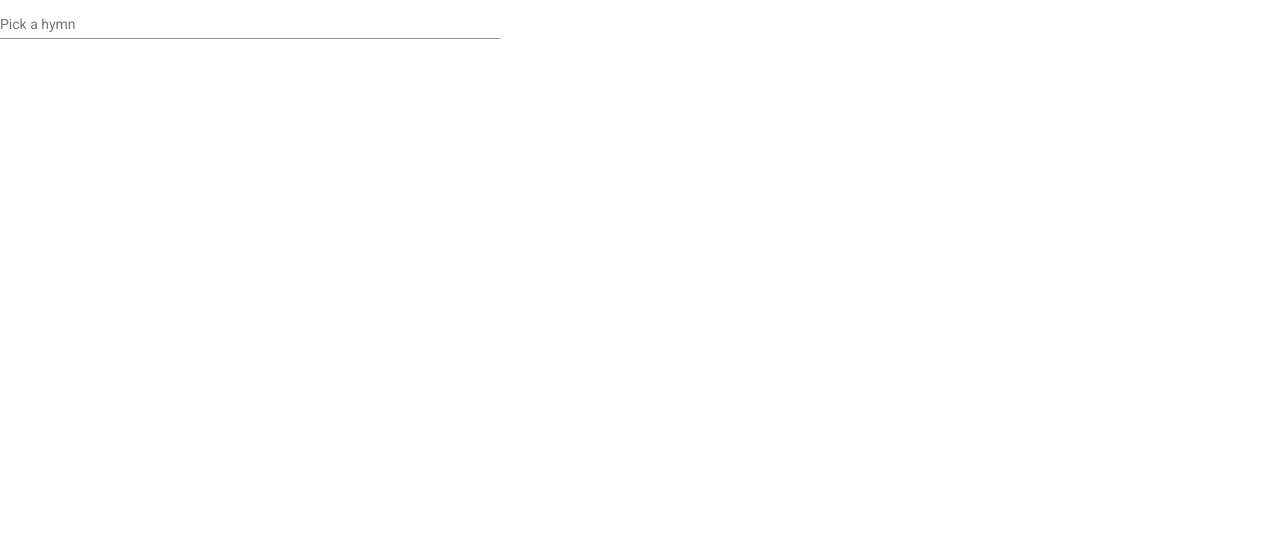
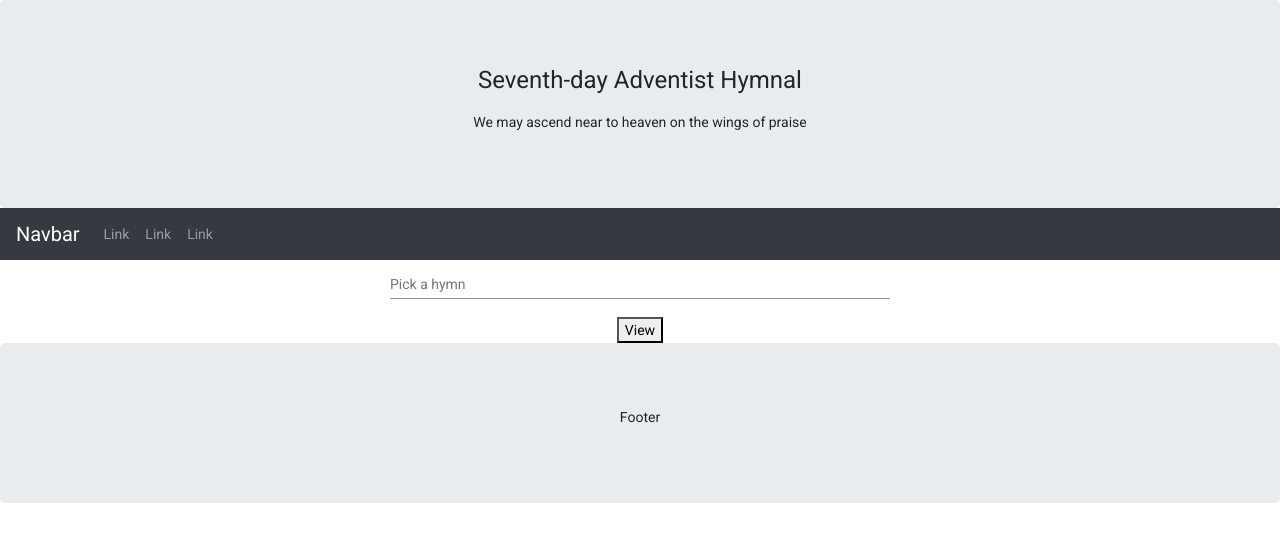
Before and after one commit to gesab001/hymns, an Angular app: page / in a window 1280 px wide. Shown: the top 542 px of the page. Built offline with nearby package versions, Linux system fonts and the light colour scheme.

Commit message:
added option selected event

```diff
--- a/angular.json
+++ b/angular.json
@@ -28,7 +28,10 @@
               "src/styles.css",
               "node_modules/bootstrap/dist/css/bootstrap.min.css"
             ],
-            "scripts": []
+            "scripts": [
+              "node_modules/jquery/dist/jquery.min.js",
+              "node_modules/bootstrap/dist/js/bootstrap.min.js"
+            ]
           },
           "configurations": {
             "production": {
@@ -119,6 +122,10 @@
               "devServerTarget": "hymns:serve:production"
             }
           }
+        },
+        "deploy": {
+          "builder": "angular-cli-ghpages:deploy",
+          "options": {}
         }
       }
     }
--- a/package.json
+++ b/package.json
@@ -35,9 +35,10 @@
     "@angular-devkit/build-angular": "~0.901.7",
     "@angular/cli": "~9.1.7",
     "@angular/compiler-cli": "~9.1.9",
-    "@types/node": "^12.11.1",
     "@types/jasmine": "~3.5.0",
     "@types/jasminewd2": "~2.0.3",
+    "@types/node": "^12.11.1",
+    "angular-cli-ghpages": "^0.6.2",
     "codelyzer": "^5.1.2",
     "jasmine-core": "~3.5.0",
     "jasmine-spec-reporter": "~4.2.1",
--- a/src/app/app.component.css
+++ b/src/app/app.component.css
@@ -16,3 +16,14 @@
 .example-full-width {
   width: 100%;
 }
+
+/* Make the image fully responsive */
+.carousel-inner img {
+  width: 100%;
+  height: 100%;
+}
+
+.fakeimg {
+  height: 200px;
+  background: #aaa;
+}
--- a/src/app/app.component.html
+++ b/src/app/app.component.html
@@ -1,314 +1,31 @@
-<!-- * * * * * * * * * * * * * * * * * * * * * * * * * * * * * * * -->
-<!-- * * * * * * * * * * * The content below * * * * * * * * * * * -->
-<!-- * * * * * * * * * * is only a placeholder * * * * * * * * * * -->
-<!-- * * * * * * * * * * and can be replaced. * * * * * * * * * * * -->
-<!-- * * * * * * * * * * * * * * * * * * * * * * * * * * * * * * * -->
-<!-- * * * * * * * * * Delete the template below * * * * * * * * * * -->
-<!-- * * * * * * * to get started with your project! * * * * * * * * -->
-<!-- * * * * * * * * * * * * * * * * * * * * * * * * * * * * * * * -->
+<div class="jumbotron text-center" style="margin-bottom:0">
+  <h1>{{title}}</h1>
+  <p>{{subtitle}}</p>
+</div>
 
-<!--<style>-->
-<!--  :host {-->
-<!--    font-family: -apple-system, BlinkMacSystemFont, "Segoe UI", Roboto, Helvetica, Arial, sans-serif, "Apple Color Emoji", "Segoe UI Emoji", "Segoe UI Symbol";-->
-<!--    font-size: 14px;-->
-<!--    color: #333;-->
-<!--    box-sizing: border-box;-->
-<!--    -webkit-font-smoothing: antialiased;-->
-<!--    -moz-osx-font-smoothing: grayscale;-->
-<!--  }-->
+<nav class="navbar navbar-expand-sm bg-dark navbar-dark">
+  <a class="navbar-brand" href="#">Navbar</a>
+  <button class="navbar-toggler" type="button" data-toggle="collapse" data-target="#collapsibleNavbar">
+    <span class="navbar-toggler-icon"></span>
+  </button>
+  <div class="collapse navbar-collapse" id="collapsibleNavbar">
+    <ul class="navbar-nav">
+      <li class="nav-item">
+        <a class="nav-link" href="#">Link</a>
+      </li>
+      <li class="nav-item">
+        <a class="nav-link" href="#">Link</a>
+      </li>
+      <li class="nav-item">
+        <a class="nav-link" href="#">Link</a>
+      </li>
+    </ul>
+  </div>
+</nav>
 
-<!--  h1,-->
-<!--  h2,-->
-<!--  h3,-->
-<!--  h4,-->
-<!--  h5,-->
-<!--  h6 {-->
-<!--    margin: 8px 0;-->
-<!--  }-->
-
-<!--  p {-->
-<!--    margin: 0;-->
-<!--  }-->
-
-<!--  .spacer {-->
-<!--    flex: 1;-->
-<!--  }-->
-
-<!--  .toolbar {-->
-<!--    position: absolute;-->
-<!--    top: 0;-->
-<!--    left: 0;-->
-<!--    right: 0;-->
-<!--    height: 60px;-->
-<!--    display: flex;-->
-<!--    align-items: center;-->
-<!--    background-color: #1976d2;-->
-<!--    color: white;-->
-<!--    font-weight: 600;-->
-<!--  }-->
-
-<!--  .toolbar img {-->
-<!--    margin: 0 16px;-->
-<!--  }-->
-
-<!--  .toolbar #twitter-logo {-->
-<!--    height: 40px;-->
-<!--    margin: 0 16px;-->
-<!--  }-->
-
-<!--  .toolbar #twitter-logo:hover {-->
-<!--    opacity: 0.8;-->
-<!--  }-->
-
-<!--  .content {-->
-<!--    display: flex;-->
-<!--    margin: 82px auto 32px;-->
-<!--    padding: 0 16px;-->
-<!--    max-width: 960px;-->
-<!--    flex-direction: column;-->
-<!--    align-items: center;-->
-<!--  }-->
-
-<!--  svg.material-icons {-->
-<!--    height: 24px;-->
-<!--    width: auto;-->
-<!--  }-->
-
-<!--  svg.material-icons:not(:last-child) {-->
-<!--    margin-right: 8px;-->
-<!--  }-->
-
-<!--  .card svg.material-icons path {-->
-<!--    fill: #888;-->
-<!--  }-->
-
-<!--  .card-container {-->
-<!--    display: flex;-->
-<!--    flex-wrap: wrap;-->
-<!--    justify-content: center;-->
-<!--    margin-top: 16px;-->
-<!--  }-->
-
-<!--  .card {-->
-<!--    border-radius: 4px;-->
-<!--    border: 1px solid #eee;-->
-<!--    background-color: #fafafa;-->
-<!--    height: 40px;-->
-<!--    width: 200px;-->
-<!--    margin: 0 8px 16px;-->
-<!--    padding: 16px;-->
-<!--    display: flex;-->
-<!--    flex-direction: row;-->
-<!--    justify-content: center;-->
-<!--    align-items: center;-->
-<!--    transition: all 0.2s ease-in-out;-->
-<!--    line-height: 24px;-->
-<!--  }-->
-
-<!--  .card-container .card:not(:last-child) {-->
-<!--    margin-right: 0;-->
-<!--  }-->
-
-<!--  .card.card-small {-->
-<!--    height: 16px;-->
-<!--    width: 168px;-->
-<!--  }-->
-
-<!--  .card-container .card:not(.highlight-card) {-->
-<!--    cursor: pointer;-->
-<!--  }-->
-
-<!--  .card-container .card:not(.highlight-card):hover {-->
-<!--    transform: translateY(-3px);-->
-<!--    box-shadow: 0 4px 17px rgba(0, 0, 0, 0.35);-->
-<!--  }-->
-
-<!--  .card-container .card:not(.highlight-card):hover .material-icons path {-->
-<!--    fill: rgb(105, 103, 103);-->
-<!--  }-->
-
-<!--  .card.highlight-card {-->
-<!--    background-color: #1976d2;-->
-<!--    color: white;-->
-<!--    font-weight: 600;-->
-<!--    border: none;-->
-<!--    width: auto;-->
-<!--    min-width: 30%;-->
-<!--    position: relative;-->
-<!--  }-->
-
-<!--  .card.card.highlight-card span {-->
-<!--    margin-left: 60px;-->
-<!--  }-->
-
-<!--  svg#rocket {-->
-<!--    width: 80px;-->
-<!--    position: absolute;-->
-<!--    left: -10px;-->
-<!--    top: -24px;-->
-<!--  }-->
-
-<!--  svg#rocket-smoke {-->
-<!--    height: calc(100vh - 95px);-->
-<!--    position: absolute;-->
-<!--    top: 10px;-->
-<!--    right: 180px;-->
-<!--    z-index: -10;-->
-<!--  }-->
-
-<!--  a,-->
-<!--  a:visited,-->
-<!--  a:hover {-->
-<!--    color: #1976d2;-->
-<!--    text-decoration: none;-->
-<!--  }-->
-
-<!--  a:hover {-->
-<!--    color: #125699;-->
-<!--  }-->
-
-<!--  .terminal {-->
-<!--    position: relative;-->
-<!--    width: 80%;-->
-<!--    max-width: 600px;-->
-<!--    border-radius: 6px;-->
-<!--    padding-top: 45px;-->
-<!--    margin-top: 8px;-->
-<!--    overflow: hidden;-->
-<!--    background-color: rgb(15, 15, 16);-->
-<!--  }-->
-
-<!--  .terminal::before {-->
-<!--    content: "\2022 \2022 \2022";-->
-<!--    position: absolute;-->
-<!--    top: 0;-->
-<!--    left: 0;-->
-<!--    height: 4px;-->
-<!--    background: rgb(58, 58, 58);-->
-<!--    color: #c2c3c4;-->
-<!--    width: 100%;-->
-<!--    font-size: 2rem;-->
-<!--    line-height: 0;-->
-<!--    padding: 14px 0;-->
-<!--    text-indent: 4px;-->
-<!--  }-->
-
-<!--  .terminal pre {-->
-<!--    font-family: SFMono-Regular,Consolas,Liberation Mono,Menlo,monospace;-->
-<!--    color: white;-->
-<!--    padding: 0 1rem 1rem;-->
-<!--    margin: 0;-->
-<!--  }-->
-
-<!--  .circle-link {-->
-<!--    height: 40px;-->
-<!--    width: 40px;-->
-<!--    border-radius: 40px;-->
-<!--    margin: 8px;-->
-<!--    background-color: white;-->
-<!--    border: 1px solid #eeeeee;-->
-<!--    display: flex;-->
-<!--    justify-content: center;-->
-<!--    align-items: center;-->
-<!--    cursor: pointer;-->
-<!--    box-shadow: 0 1px 3px rgba(0, 0, 0, 0.12), 0 1px 2px rgba(0, 0, 0, 0.24);-->
-<!--    transition: 1s ease-out;-->
-<!--  }-->
-
-<!--  .circle-link:hover {-->
-<!--    transform: translateY(-0.25rem);-->
-<!--    box-shadow: 0px 3px 15px rgba(0, 0, 0, 0.2);-->
-<!--  }-->
-
-<!--  footer {-->
-<!--    margin-top: 8px;-->
-<!--    display: flex;-->
-<!--    align-items: center;-->
-<!--    line-height: 20px;-->
-<!--  }-->
-
-<!--  footer a {-->
-<!--    display: flex;-->
-<!--    align-items: center;-->
-<!--  }-->
-
-<!--  .github-star-badge {-->
-<!--    color: #24292e;-->
-<!--    display: flex;-->
-<!--    align-items: center;-->
-<!--    font-size: 12px;-->
-<!--    padding: 3px 10px;-->
-<!--    border: 1px solid rgba(27,31,35,.2);-->
-<!--    border-radius: 3px;-->
-<!--    background-image: linear-gradient(-180deg,#fafbfc,#eff3f6 90%);-->
-<!--    margin-left: 4px;-->
-<!--    font-weight: 600;-->
-<!--    font-family: -apple-system,BlinkMacSystemFont,Segoe UI,Helvetica,Arial,sans-serif,Apple Color Emoji,Segoe UI Emoji,Segoe UI Symbol;-->
-<!--  }-->
-
-<!--  .github-star-badge:hover {-->
-<!--    background-image: linear-gradient(-180deg,#f0f3f6,#e6ebf1 90%);-->
-<!--    border-color: rgba(27,31,35,.35);-->
-<!--    background-position: -.5em;-->
-<!--  }-->
-
-<!--  .github-star-badge .material-icons {-->
-<!--    height: 16px;-->
-<!--    width: 16px;-->
-<!--    margin-right: 4px;-->
-<!--  }-->
-
-<!--  svg#clouds {-->
-<!--    position: fixed;-->
-<!--    bottom: -160px;-->
-<!--    left: -230px;-->
-<!--    z-index: -10;-->
-<!--    width: 1920px;-->
-<!--  }-->
-
-
-<!--  /* Responsive Styles */-->
-<!--  @media screen and (max-width: 767px) {-->
-
-<!--    .card-container > *:not(.circle-link) ,-->
-<!--    .terminal {-->
-<!--      width: 100%;-->
-<!--    }-->
-
-<!--    .card:not(.highlight-card) {-->
-<!--      height: 16px;-->
-<!--      margin: 8px 0;-->
-<!--    }-->
-
-<!--    .card.highlight-card span {-->
-<!--      margin-left: 72px;-->
-<!--    }-->
-
-<!--    svg#rocket-smoke {-->
-<!--      right: 120px;-->
-<!--      transform: rotate(-5deg);-->
-<!--    }-->
-<!--  }-->
-
-<!--  @media screen and (max-width: 575px) {-->
-<!--    svg#rocket-smoke {-->
-<!--      display: none;-->
-<!--      visibility: hidden;-->
-<!--    }-->
-<!--  }-->
-<!--</style>-->
-
-<!-- Toolbar -->
-
-
-<!--    <input class="form-control" id="myInput" type="text" placeholder="Search..">-->
-
-<!--    <ul>-->
-<!--      <ol *ngFor='let key of hymnNumbers'>-->
-<!--        {{key + " " + hymnsJson[key].title}}-->
-<!--      </ol>-->
-<!--    </ul>-->
-
+<div class="container-fluid">
+  <div class="row">
+    <div class="col" align="center">
       <form class="example-form">
         <mat-form-field class="example-full-width">
             <input type = "text"
@@ -317,10 +34,78 @@
                    matInput
                    [formControl] = "myControl"
                    [matAutocomplete] = "auto">
-      <mat-autocomplete #auto = "matAutocomplete">
+            <mat-autocomplete #auto = "matAutocomplete" (optionSelected)="itemSelected($event.option.value)">
                 <mat-option *ngFor="let option of filteredOptions | async" [value]="option">
                   {{option}}
-        </mat-option>
+                </mat-option>an
             </mat-autocomplete>
           </mat-form-field>
         </form>
+      <button (click)="toggleShow()" type="checkbox" >View</button>
+
+      <div *ngIf="isShown" id="divshow" >
+        <p>{{hymnsJson[hymnNumbers[0]]["number"]}}</p><br>
+        <p>{{hymnsJson[hymnNumbers[0]]["title"]}}</p><br>
+        <p>{{hymnsJson[hymnNumbers[0]]["verses"][0]["verse_title"]}}</p>
+        <p>{{hymnsJson[hymnNumbers[0]]["verses"][0]["lines"][0]}}</p>
+        <p>{{hymnsJson[hymnNumbers[0]]["verses"][0]["lines"][1]}}</p>
+        <p>{{hymnsJson[hymnNumbers[0]]["verses"][0]["lines"][2]}}</p>
+        <p>{{hymnsJson[hymnNumbers[0]]["verses"][0]["lines"][3]}}</p>
+
+        <p>{{hymnsJson[hymnNumbers[0]]["verses"][1]["verse_title"]}}</p>
+        <p>{{hymnsJson[hymnNumbers[0]]["verses"][1]["lines"][0]}}</p>
+        <p>{{hymnsJson[hymnNumbers[0]]["verses"][1]["lines"][1]}}</p>
+        <p>{{hymnsJson[hymnNumbers[0]]["verses"][1]["lines"][2]}}</p>
+        <p>{{hymnsJson[hymnNumbers[0]]["verses"][1]["lines"][3]}}</p>
+        <p>{{hymnsJson[hymnNumbers[0]]["verses"][2]["verse_title"]}}</p>
+        <p>{{hymnsJson[hymnNumbers[0]]["verses"][2]["lines"][0]}}</p>
+        <p>{{hymnsJson[hymnNumbers[0]]["verses"][2]["lines"][1]}}</p>
+        <p>{{hymnsJson[hymnNumbers[0]]["verses"][2]["lines"][2]}}</p>
+        <p>{{hymnsJson[hymnNumbers[0]]["verses"][2]["lines"][3]}}</p>
+      </div>
+    </div>
+  </div>
+</div>
+
+<div class="jumbotron text-center" style="margin-bottom:0">
+  <p>Footer</p>
+</div>
+<!--<nav class="navbar navbar-expand-md bg-dark navbar-dark fixed-top">-->
+<!--  <a class="navbar-brand" href="#">Angular Bootstrap Demo</a>-->
+<!--  <button class="navbar-toggler" type="button" data-toggle="collapse" data-target="#navbarCollapse" aria-controls="navbarCollapse"-->
+<!--          aria-expanded="false" aria-label="Toggle navigation">-->
+<!--    <span class="navbar-toggler-icon"></span>-->
+<!--  </button>-->
+<!--  <div class="collapse navbar-collapse" id="navbarCollapse">-->
+<!--    <ul class="navbar-nav mr-auto">-->
+
+<!--      <li class="nav-item">-->
+<!--        <a class="nav-link" routerLink="/home">Home</a>-->
+<!--      </li>-->
+<!--      <li class="nav-item">-->
+<!--        <a class="nav-link" routerLink="/contact-list">Contacts</a>-->
+<!--      </li>-->
+<!--      <li class="nav-item">-->
+<!--        <a class="nav-link" routerLink="/contact-create">Create</a>-->
+<!--      </li>-->
+
+<!--    </ul>-->
+<!--  </div>-->
+<!--</nav>-->
+
+
+<!--<form class="example-form">-->
+<!--  <mat-form-field class="example-full-width">-->
+<!--      <input type = "text"-->
+<!--             placeholder = "Pick a hymn"-->
+<!--             aria-label = "Number"-->
+<!--             matInput-->
+<!--             [formControl] = "myControl"-->
+<!--             [matAutocomplete] = "auto">-->
+<!--      <mat-autocomplete #auto = "matAutocomplete">-->
+<!--          <mat-option *ngFor="let option of filteredOptions | async" [value]="option">-->
+<!--            {{option}}-->
+<!--          </mat-option>an-->
+<!--      </mat-autocomplete>-->
+<!--    </mat-form-field>-->
+<!--  </form>-->
--- a/src/app/app.component.ts
+++ b/src/app/app.component.ts
@@ -10,14 +10,15 @@
   styleUrls: ['./app.component.css']
 })
 export class AppComponent implements OnInit {
-  title = 'hymns';
+  title = 'Seventh-day Adventist Hymnal';
+  subtitle = 'We may ascend near to heaven on the wings of praise';
   list: string[] = [];
   hymnNumbers = Object.keys(hymnsData);
   hymnsJson = hymnsData;
   myControl = new FormControl();
-
+  selectedLanguage = 'english ';
   filteredOptions: Observable<string[]>;
-
+  isShown = false ; // hidden by default
   ngOnInit() {
     this.filteredOptions = this.myControl.valueChanges
       .pipe(
@@ -25,7 +26,23 @@
         map(value => this._filter(value))
       );
   }
+  itemSelected(evt: any) {
+    this.title = evt;
+  }
 
+  toggleShow() {
+
+    this.isShown = !this.isShown;
+  }
+  // onLangChange(e) {
+  //   console.log(e);
+  //   const languageSelected = e.source.value;
+  //   if ( this.selectedLanguage !== languageSelected){
+  //
+  //     this.selectedLanguage = (languageSelected);
+  //
+  //   }
+  // }
   private _filter(value: string): string[] {
     const filterValue = value.toLowerCase();
 
--- a/src/app/app.module.ts
+++ b/src/app/app.module.ts
@@ -6,6 +6,7 @@
 import {MatInputModule} from '@angular/material/input';
 import {FormsModule, ReactiveFormsModule} from '@angular/forms';
 import { RecursivePipe } from './recursive.pipe';
+import {MatSelectModule} from '@angular/material/select';
 
 @NgModule({
   declarations: [
@@ -19,6 +20,7 @@
     MatInputModule,
     FormsModule,
     ReactiveFormsModule,
+    MatSelectModule,
 
   ],
   providers: [],
```
Also changed, not shown: 1 other file (tests, documents, lock files or other folders). Lines whose indentation alone changed are shown as unchanged.
